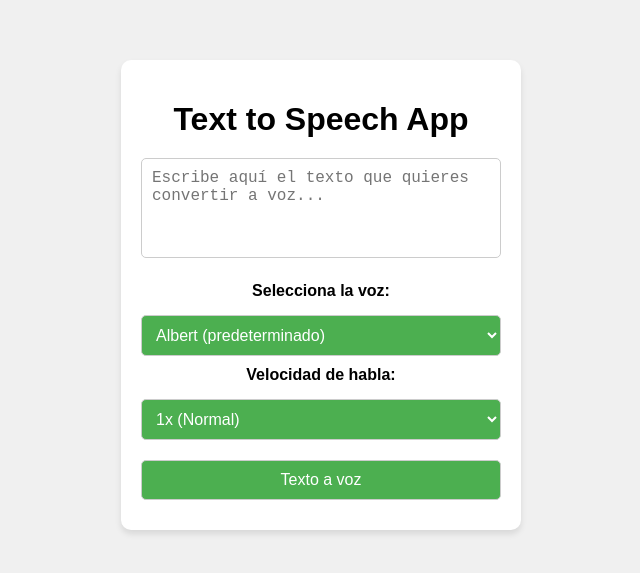
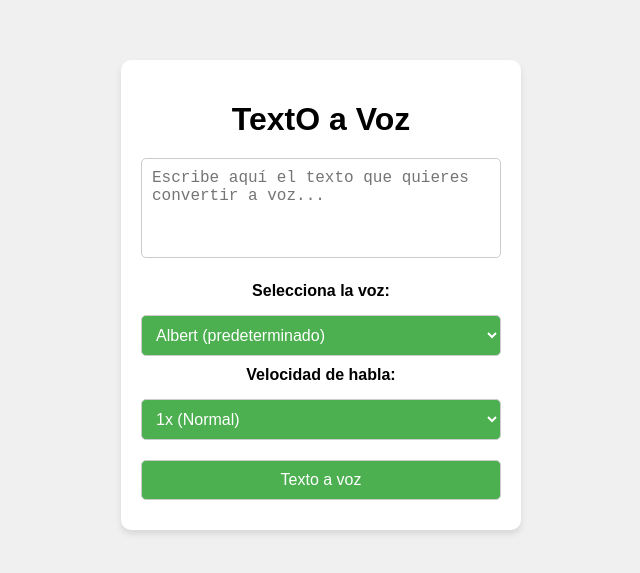
Before and after one commit to vcasbayprog/Convertidor_de_texto_a_voz---JavaScript, a plain HTML site: page index.html in a window 1280 px wide. Shown: the part 105-678 px from the top of the page, without its empty margins (319-959 px from the left). Drawn offline with Linux system fonts and the light colour scheme.

Commit message:
ultimo cambio

```diff
--- a/index.html
+++ b/index.html
@@ -10,7 +10,7 @@
 
 <body>
     <div class="container">
-        <h1>Text to Speech App</h1>
+        <h1>TextO a Voz</h1>
 
         <!-- Input de texto -->
         <textarea id="textInput" placeholder="Escribe aquí el texto que quieres convertir a voz..."></textarea>
```
